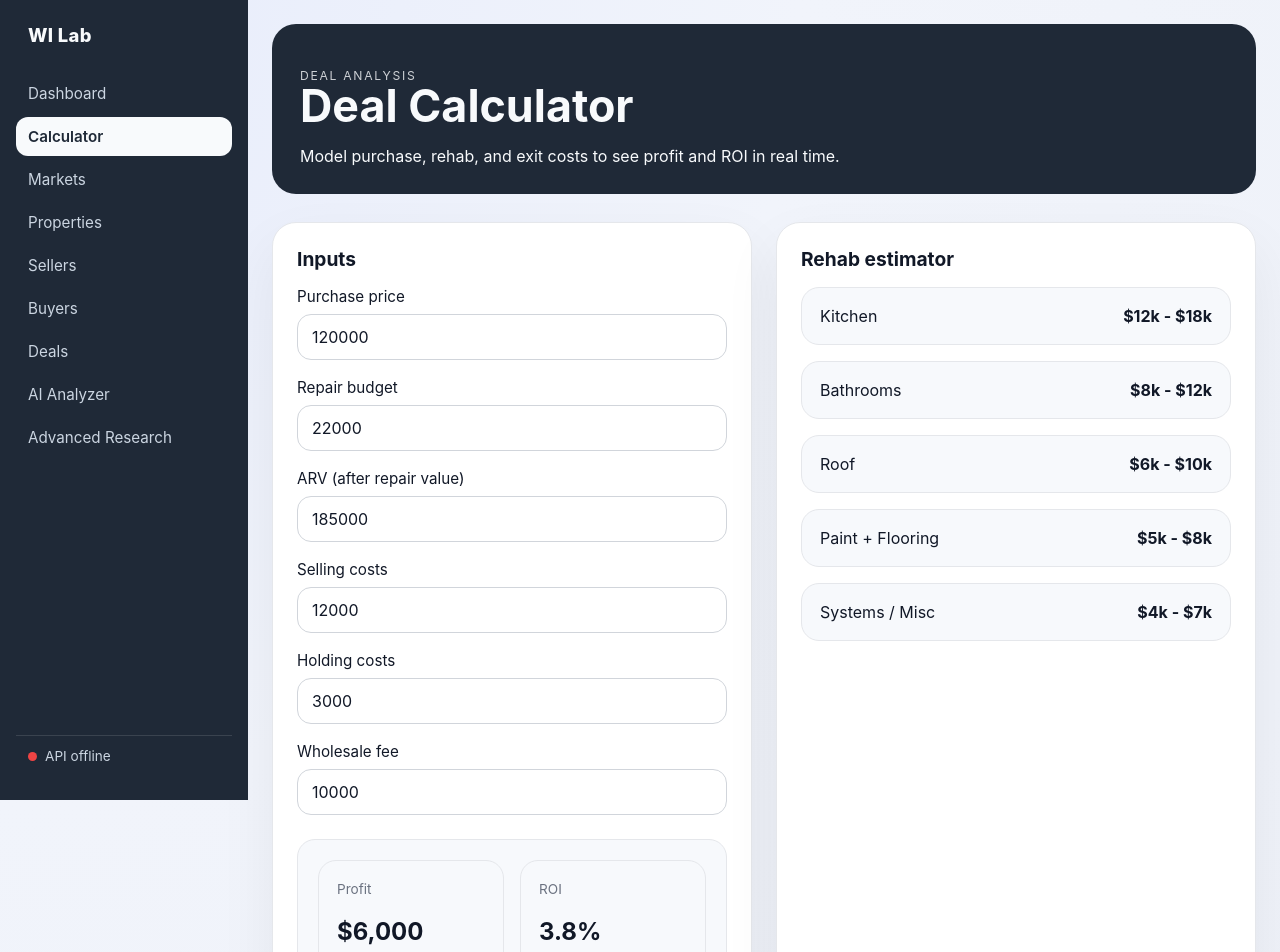
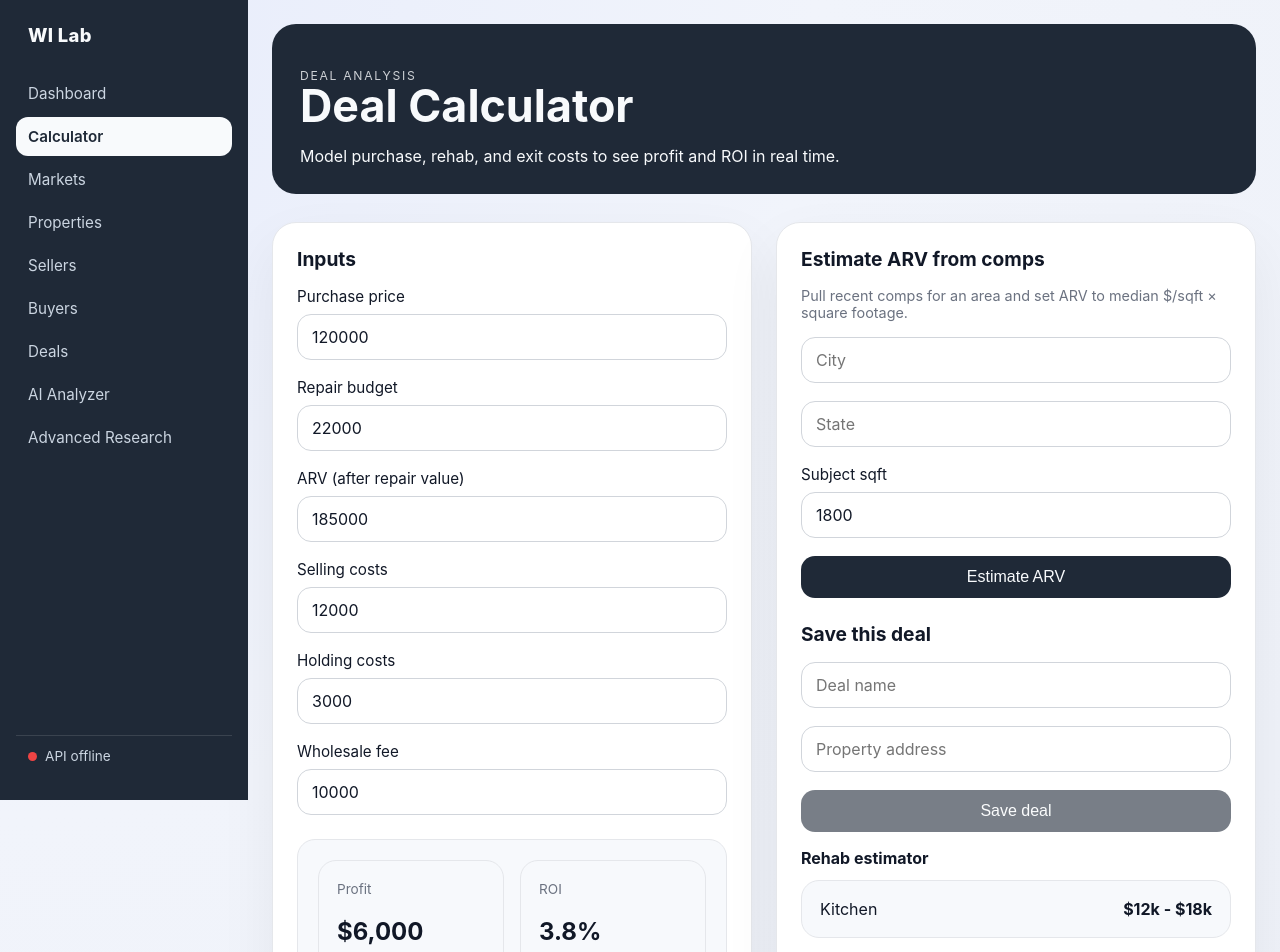
Before and after one commit to Tyris77/Wholesale-research-tool, a React (Vite) app: page /calculator in a window 1280 px wide. Shown: the top 952 px of the page. Built offline with nearby package versions, Linux system fonts and the light colour scheme; no server answers.

Commit message:
feat: Calculator can save deals and estimate ARV from comps

```diff
--- a/src/pages/Calculator.tsx
+++ b/src/pages/Calculator.tsx
@@ -1,5 +1,8 @@
 import { useMemo, useState } from 'react';
 import { calculateWholesaleDeal, formatCurrency, type DealInputs } from '../lib/deal';
+import { createDeal, estimateArv } from '../api/client';
+import { ErrorBanner } from '../components/states';
+import type { DealInputFields } from '../api/types';
 
 const FIELDS: { label: string; key: keyof DealInputs }[] = [
   { label: 'Purchase price', key: 'purchasePrice' },
@@ -25,6 +28,42 @@ export function Calculator() {
   });
   const results = useMemo(() => calculateWholesaleDeal(inputs), [inputs]);
   const spread = inputs.arv - inputs.repairBudget - inputs.sellingCosts - inputs.wholesaleFee;
+
+  const [meta, setMeta] = useState({ name: '', address: '', city: '', state: '', sqft: 1800 });
+  const [saveMsg, setSaveMsg] = useState<string | null>(null);
+  const [saveError, setSaveError] = useState<string | null>(null);
+  const [arvMsg, setArvMsg] = useState<string | null>(null);
+
+  const handleSave = async () => {
+    setSaveError(null); setSaveMsg(null);
+    if (!meta.name) { setSaveError('Give the deal a name before saving.'); return; }
+    const body: DealInputFields = {
+      name: meta.name, property_address: meta.address, city: meta.city, state: meta.state,
+      purchase_price: inputs.purchasePrice, repair_budget: inputs.repairBudget, arv: inputs.arv,
+      selling_costs: inputs.sellingCosts, holding_costs: inputs.holdingCosts, wholesale_fee: inputs.wholesaleFee,
+    };
+    try {
+      const deal = await createDeal(body);
+      setSaveMsg(`Saved "${deal.name}" — profit ${formatCurrency(deal.profit)}, ROI ${deal.roi.toFixed(1)}%.`);
+    } catch (e) {
+      setSaveError(e instanceof Error ? e.message : String(e));
+    }
+  };
+
+  const handleEstimateArv = async () => {
+    setArvMsg(null);
+    try {
+      const r = await estimateArv(meta.city, meta.state, meta.sqft);
+      if (r.success && r.estimatedArv) {
+        setInputs((cur) => ({ ...cur, arv: r.estimatedArv as number }));
+        setArvMsg(`ARV set to ${formatCurrency(r.estimatedArv)} from ${r.compCount} comps (median $${r.medianPricePerSqft}/sqft).`);
+      } else {
+        setArvMsg(r.error || 'No comps found.');
+      }
+    } catch (e) {
+      setArvMsg(e instanceof Error ? e.message : String(e));
+    }
+  };
 
   return (
     <>
@@ -64,7 +103,29 @@ export function Calculator() {
         </section>
 
         <section className="panel">
-          <h2>Rehab estimator</h2>
+          <h2>Estimate ARV from comps</h2>
+          <p className="section-hint">Pull recent comps for an area and set ARV to median $/sqft × square footage.</p>
+          <div className="form-grid">
+            <input placeholder="City" value={meta.city} onChange={(e) => setMeta({ ...meta, city: e.target.value })} />
+            <input placeholder="State" value={meta.state} onChange={(e) => setMeta({ ...meta, state: e.target.value })} />
+            <label>
+              <span>Subject sqft</span>
+              <input type="number" min={0} step={50} value={meta.sqft} onChange={(e) => setMeta({ ...meta, sqft: Number(e.target.value) })} />
+            </label>
+            <button onClick={handleEstimateArv}>Estimate ARV</button>
+          </div>
+          {arvMsg && <p className="text-muted" style={{ marginTop: 12 }}>{arvMsg}</p>}
+
+          <h2 style={{ marginTop: 24 }}>Save this deal</h2>
+          <div className="form-grid">
+            <input placeholder="Deal name" value={meta.name} onChange={(e) => setMeta({ ...meta, name: e.target.value })} />
+            <input placeholder="Property address" value={meta.address} onChange={(e) => setMeta({ ...meta, address: e.target.value })} />
+            <button onClick={handleSave} disabled={!meta.name}>Save deal</button>
+          </div>
+          {saveMsg && <p className="good-deal" style={{ marginTop: 12 }}>{saveMsg}</p>}
+          {saveError && <ErrorBanner message={saveError} />}
+
+          <h3>Rehab estimator</h3>
           <div className="rehab-list">
             {REHAB.map((item) => (
               <div key={item.category} className="rehab-card">
```
